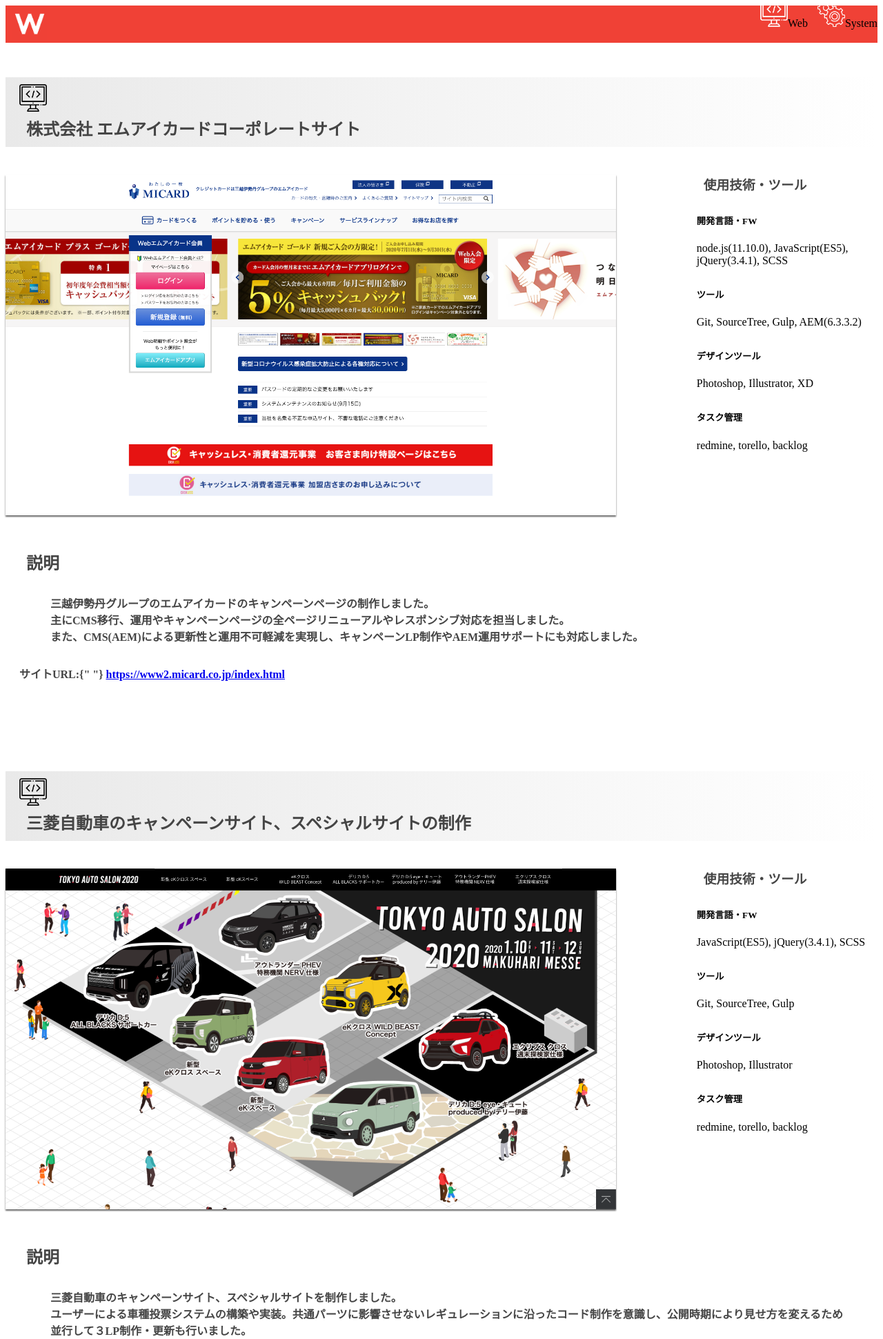
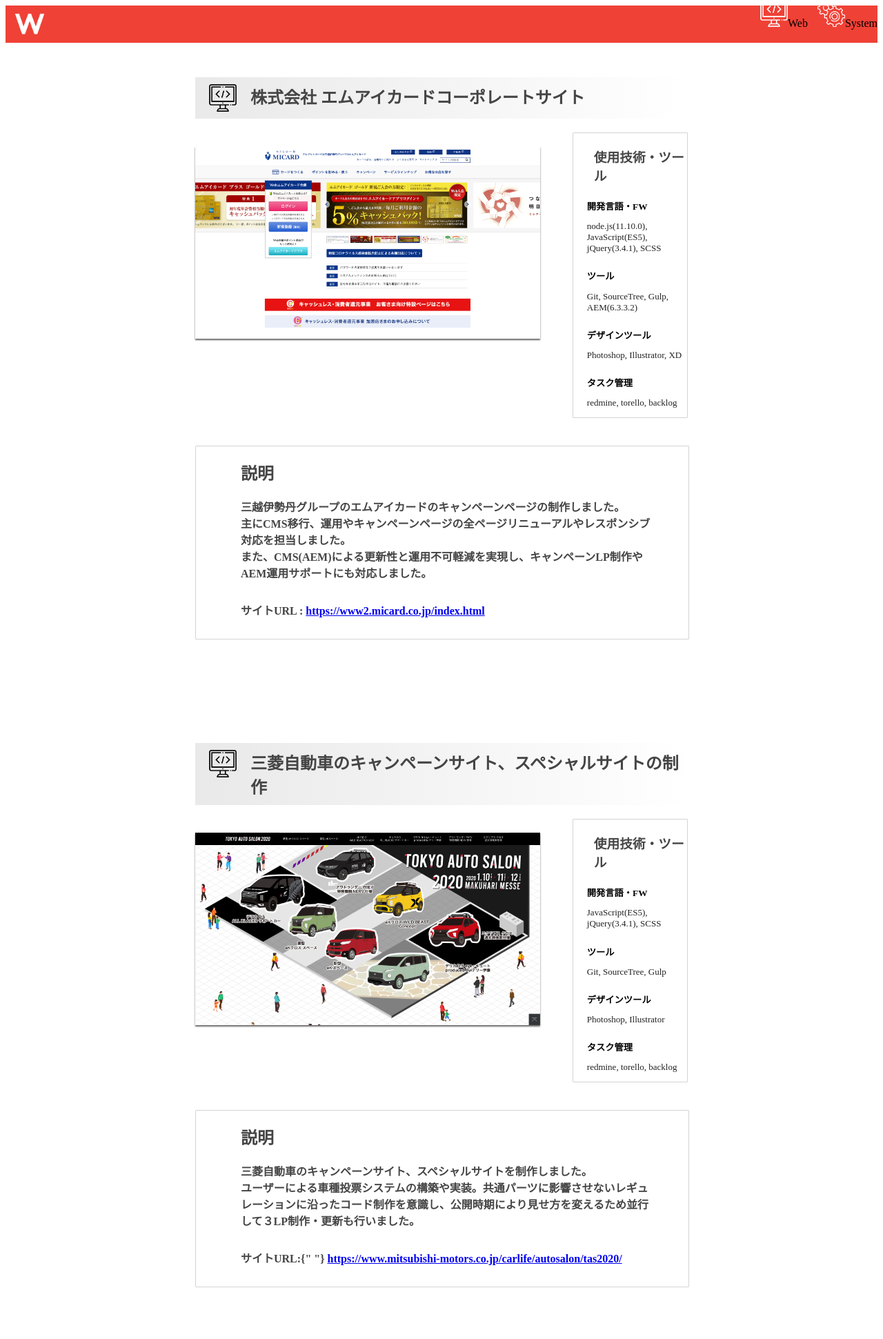
Before and after one commit to YAMAMOTO-S/portW1, a PHP site: page / in a window 1280 px wide. Shown: the top 1941 px of the page at 69% size. Run offline with PHP 8.4, Linux system fonts and the light colour scheme; some libraries are stand-ins or nearby versions.

Commit message:
base　デザイン

```diff
--- a/index.html
+++ b/index.html
@@ -1,5 +1,6 @@
 <!DOCTYPE html>
 <html lang="en">
+
 <head>
   <meta charset="utf-8" />
   <link rel="icon" href="%PUBLIC_URL%/favicon.ico" />
@@ -19,25 +20,13 @@
 
 <body class="wrapper">
   <div class="ui inverted segment navbar" style="background-color: #F04136">
-      <img
-        src="./img/willsoar.png"
-        alt=""
-        class=""
-      />
+    <img src="./img/willsoar.png" alt="" class="" />
     <div class="ui inverted secondary menu">
       <Link class="item logotext web-text" to="/">
-        <img
-              src="./img/icon-web1.png"
-              alt=""
-              class="icon-image"
-            />Web
+      <img src="./img/icon-web1.png" alt="" class="icon-image" />Web
       </Link>
       <Link class="item logotext system-text " to="/system">
-        <img
-              src="./img/icon-system1.png"
-              alt=""
-              class="icon-image"
-            />System
+      <img src="./img/icon-system1.png" alt="" class="icon-image" />System
       </Link>
     </div>
   </div>
@@ -47,11 +36,7 @@
   <div class="container">
     <div class="title-btn">
       <h2 class="ui header title">
-          <img
-            src="img/icon-web.png"
-            alt=""
-            class="icon-image"
-          />
+        <img src="img/icon-web.png" alt="" class="icon-image" />
         <div class="content">
           株式会社 エムアイカードコーポレートサイト
         </div>
@@ -67,11 +52,7 @@
     </div>
 
     <div class="image-btn">
-        <img
-          src="./img/willsoar1.png"
-          alt=""
-          class="mainImage"
-        />
+      <img src="./img/willsoar1.png" alt="" class="mainImage" />
       <div class="ui card tecBox">
         <h3 class="ui header">
           <i class="plug icon"></i>
@@ -109,7 +90,7 @@
               主にCMS移行、運用やキャンペーンページの全ページリニューアルやレスポンシブ対応を担当しました。
               <br />また、CMS(AEM)による更新性と運用不可軽減を実現し、キャンペーンLP制作やAEM運用サポートにも対応しました。
               <h4>
-                  サイトURL:{" "}
+                サイトURL :
                 <a href="https://www2.micard.co.jp/index.html">
                   https://www2.micard.co.jp/index.html
                 </a>
@@ -128,11 +109,7 @@
       <Element name="Element2"></Element>
       <div class="title-btn">
         <h2 class="ui header title">
-      <img
-        src="./img/icon-web.png"
-        alt=""
-        class="icon-image"
-      />
+          <img src="./img/icon-web.png" alt="" class="icon-image" />
           <div class="content">
             三菱自動車のキャンペーンサイト、スペシャルサイトの制作
           </div>
@@ -148,11 +125,7 @@
       </div>
 
       <div class="image-btn">
-    <img
-      src="img/willsoar2.png"
-      alt=""
-      class="mainImage"
-    />
+        <img src="img/willsoar2.png" alt="" class="mainImage" />
         <div class="ui card tecBox">
           <h3 class="ui header">
             <i class="plug icon"></i>
@@ -208,11 +181,7 @@
     <div class="title-btn">
       <Element name="Element3"></Element>
       <h2 class="ui header title">
-    <img
-      src={require("../img/icon-web.png")}
-      alt=""
-      class="icon-image"
-    />
+        <img src="./img/icon-web.png" alt="" class="icon-image" />
         <div class="content">
           日産自動車のスペシャルサイトの制作
         </div>
@@ -228,11 +197,7 @@
     </div>
 
     <div class="image-btn">
-  <img
-    src={require("../img/willsoar3.png")}
-    alt=""
-    class="mainImage"
-  />
+      <img src="./img/willsoar3.png" alt="" class="mainImage" />
       <div class="ui card tecBox">
         <h3 class="ui header">
           <i class="plug icon"></i>
--- a/style.css
+++ b/style.css
@@ -5,6 +5,7 @@
   width: 100%;
   padding: 10px !important;
   margin-top: 50px !important;
+  display: flex;
 }
 .icon {
   color: #454545;
@@ -30,11 +31,13 @@
 }
 .c-description {
   width: 100% !important;
+  border:solid 1px #D4D4D5;
+  border-radius: 1px;
+  margin-top: 40px;
 }
 .c-description p {
   font-weight: bold;
   font-size: 16px;
-  margin-top: -20px;
 }
 
 .web-text {
@@ -47,6 +50,12 @@
 }
 
 .description p {
+  color: #454545;
+  padding-left: 45px;
+  padding-right: 45px;
+  margin-bottom: 30px;
+}
+.description h4 {
   color: #454545;
   padding-left: 45px;
   padding-right: 45px;
@@ -66,9 +75,7 @@
   margin-bottom: 100px !important;
 }
 .item-content h2 {
-  padding-left: 10px !important;
-  padding-top: 30px !important;
-  padding-bottom: 30px !important;
+  padding-left: 45px !important;
 }
 .table-parent {
   display: flex;
@@ -93,15 +100,21 @@
 
 /* 技術一覧 */
 .tecBox {
-  margin-left: 50px;
+  border:solid 1px #D4D4D5;
+  border-radius: 1px;
+  width: 300px;
 }
 .tecBox h3 {
   margin-top: 20px !important;
   margin-left: 10px !important;
 }
 .tecBoxDesc {
-  margin-top: 30px !important;
   margin-left: 20px;
+}
+.tecBoxDesc p {
+  font-size: 13px;
+  margin-top: -10px;
+  color: #222222;
 }
 .content {
   margin-left: 20px;
@@ -110,6 +123,10 @@
 .icon-image {
   width: 40px !important;
   height: 40px !important;
+}
+.container {
+  margin-left: 275px;
+  margin-right: 275px;
 }
 
 
```
Lines whose indentation alone changed are shown as unchanged.
